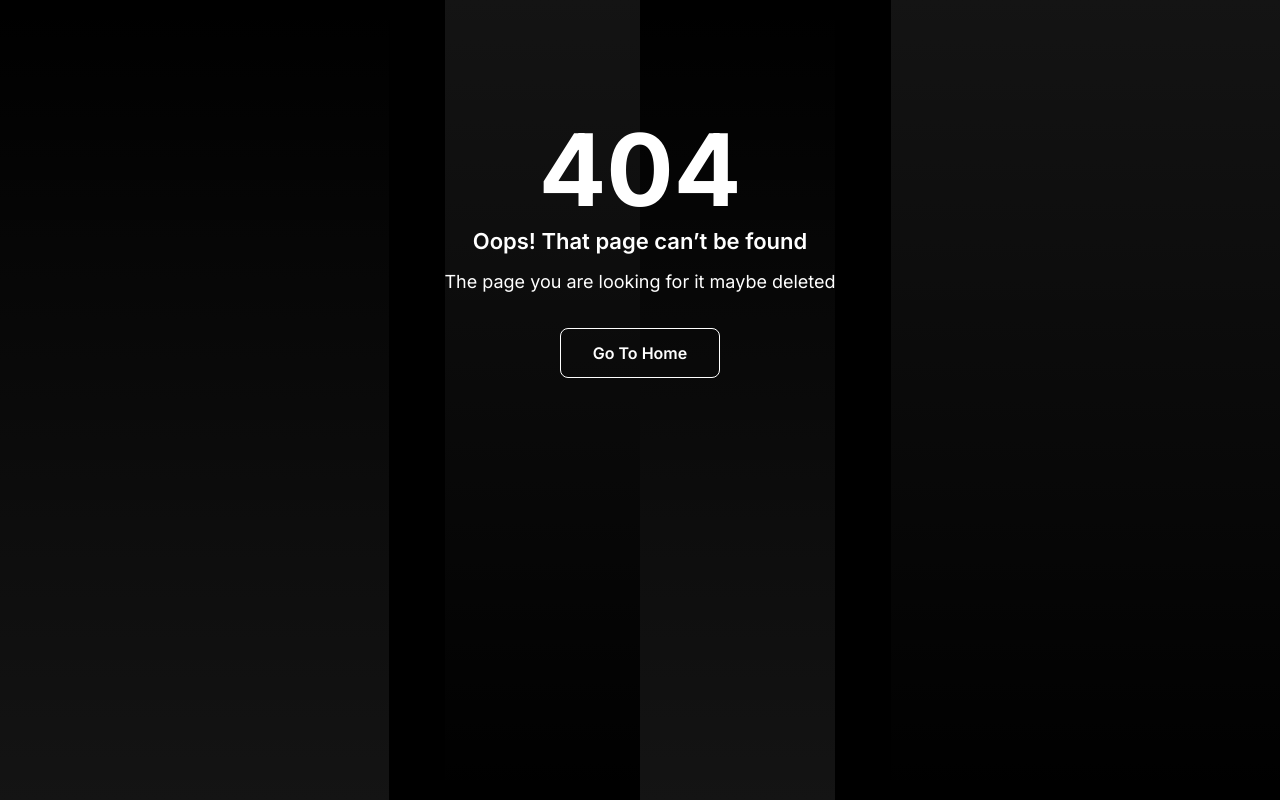
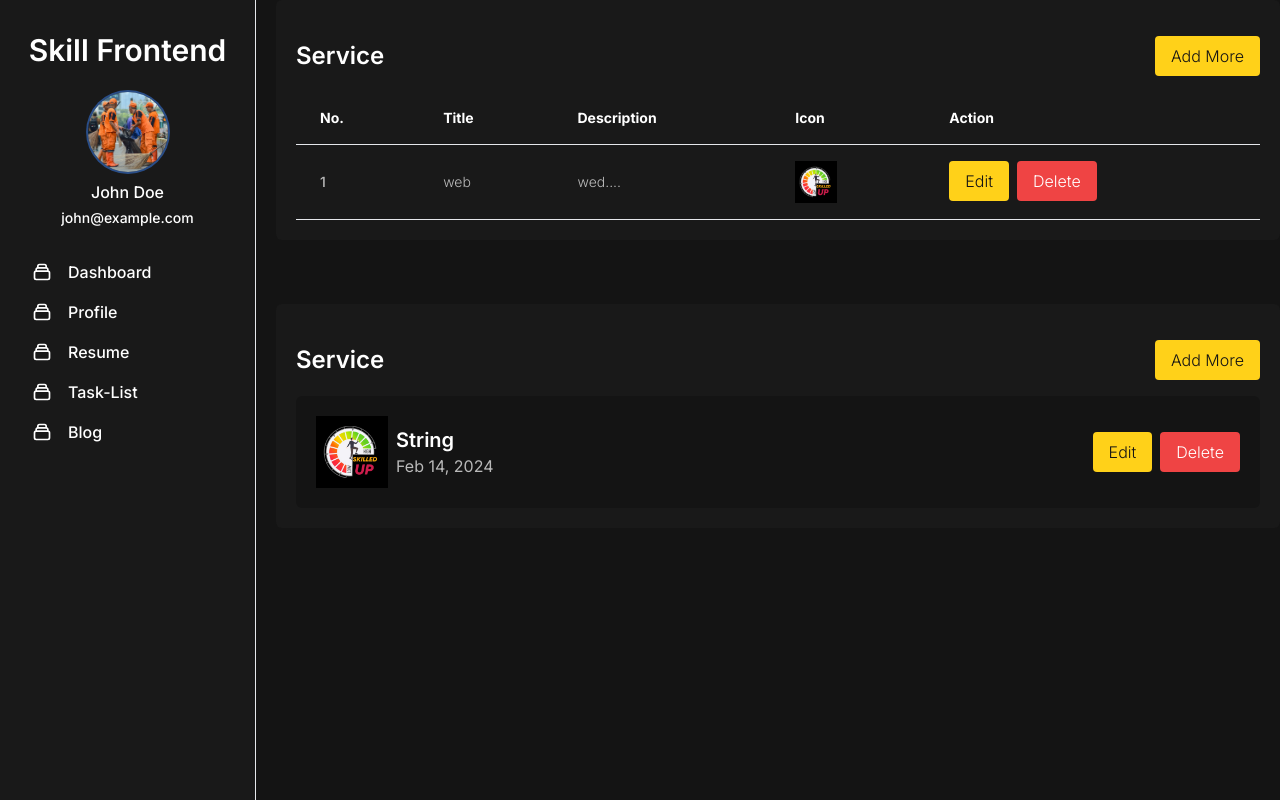
Before and after one commit to skilledjob/skilledfronted, a Next.js app: page /dashboard/blog in a window 1280 px wide. Before the commit this address had no page. Built offline with nearby package versions, Linux system fonts and the light colour scheme.

Commit message:
feature blog page add and service page add

```diff
--- /dev/null
+++ b/app/(dashboard)/components/Table.jsx
@@ -0,0 +1,45 @@
+import { Button } from "@/app/components/ui/button";
+import Image from "next/image";
+import logo from "@/public/assets/logo.jpeg";
+
+export default function Table() {
+  return (
+    <div class="overflow-hidden">
+      <table class="min-w-full text-left text-sm font-light">
+        <thead class="border-b font-medium text-white">
+          <tr>
+            <th scope="col" class="px-6 py-4">
+              No.
+            </th>
+            <th scope="col" class="px-6 py-4">
+              Title
+            </th>
+            <th scope="col" class="px-6 py-4">
+              Description
+            </th>
+            <th scope="col" class="px-6 py-4">
+              Icon
+            </th>
+            <th scope="col" class="px-6 py-4">
+              Action
+            </th>
+          </tr>
+        </thead>
+        <tbody className="text-white/70">
+          <tr class="border-b">
+            <td class="whitespace-nowrap px-6 py-4 font-medium">1</td>
+            <td class="whitespace-nowrap px-6 py-4">web</td>
+            <td class="whitespace-nowrap px-6 py-4">wed....</td>
+            <td class="whitespace-nowrap px-6 py-4">
+              <Image src={logo} width={42} height={42} alt="Logo" />
+            </td>
+            <td class="whitespace-nowrap px-6 py-4 flex items-center gap-2">
+              <Button>Edit</Button>
+              <Button variant="denger">Delete</Button>
+            </td>
+          </tr>
+        </tbody>
+      </table>
+    </div>
+  );
+}
--- a/app/(dashboard)/components/sidebar.jsx
+++ b/app/(dashboard)/components/sidebar.jsx
@@ -4,7 +4,7 @@ import Link from "next/link";
 import { Avatar } from "@/app/components/ui/avatar";
 
 export default function SidebarDashBoard() {
-  const url = [
+  const navItem = [
     {
       name: "Dashboard",
       path: "/dashboard",
@@ -21,6 +21,10 @@ export default function SidebarDashBoard() {
       name: "Task-List",
       path: "/dashboard/task-list",
     },
+    {
+      name: "Blog",
+      path: "/dashboard/blog",
+    },
   ];
   return (
     <aside className="flex sticky top-0 flex-col min-w-64 h-screen px-4 py-8 overflow-y-auto bg-secondary border-r rtl:border-r-0 rtl:border-l">
@@ -34,7 +38,7 @@ export default function SidebarDashBoard() {
       </div>
       <div className="flex flex-col justify-between flex-1 mt-6 text-white">
         <nav>
-          {url.map(namePath => (
+          {navItem.map(namePath => (
             <Link
               className="flex items-center px-4 py-2 rounded-lg"
               href={namePath.path}
--- /dev/null
+++ b/app/(dashboard)/dashboard/add-blog/page.jsx
@@ -0,0 +1,31 @@
+import SubHeader from "@/app/(website)/components/Subheader/Subheader";
+import { Button } from "@/app/components/ui/button";
+import FormElements from "@/app/components/ui/form-elements";
+import TextArea from "../resume/components/TextArea";
+
+export default function Add_Blog() {
+  return (
+    <div className="text-white p-5 w-full">
+      <div className="bg-secondary w-full p-5 rounded-md">
+        <SubHeader>Add Blog</SubHeader>
+        <div className="mt-10">
+          <form className="flex flex-col items-start gap-5 justify-start">
+            <div className="w-full">
+              <FormElements.Label withAsterisk>Service Name</FormElements.Label>
+              <FormElements.Input />
+            </div>
+            <div className="w-full">
+              <FormElements.Label withAsterisk>Icon</FormElements.Label>
+              <FormElements.FileInput>Choose Icon</FormElements.FileInput>
+            </div>
+            <TextArea />
+            <div className="flex gap-5 items-center mt-10 ">
+              <Button>SAVE</Button>
+              <Button variant="denger">CANCEL</Button>
+            </div>
+          </form>
+        </div>
+      </div>
+    </div>
+  );
+}
--- /dev/null
+++ b/app/(dashboard)/dashboard/blog/page.jsx
@@ -0,0 +1,45 @@
+import SubHeader from "@/app/(website)/components/Subheader/Subheader";
+import { Button } from "@/app/components/ui/button";
+import Table from "../../components/Table";
+import Link from "next/link";
+import Image from "next/image";
+import logo from "@/public/assets/logo.jpeg";
+
+export default function Blog() {
+  return (
+    <div className="flex flex-col w-full">
+      <div className="w-full mr-5 p-5 bg-secondary rounded-md">
+        <div className="flex items-center justify-between w-full">
+          <SubHeader className="text-white">Service</SubHeader>
+          <Link href="job-category">
+            <Button>Add More</Button>
+          </Link>
+        </div>
+        <Table />
+      </div>
+      <div className="mt-16 w-full mr-5 p-5 bg-secondary rounded-md">
+        <div className="flex items-center justify-between w-full">
+          <SubHeader className="text-white">Service</SubHeader>
+          <Link href="add-blog">
+            <Button>Add More</Button>
+          </Link>
+        </div>
+        <div className="flex items-center justify-between bg-primary p-5 rounded-md">
+          <div className="flex items-center gap-2">
+            <div>
+              <Image src={logo} width={72} height={72} alt="logo" />
+            </div>
+            <div>
+              <h1 className="text-white text-xl font-semibold">String</h1>
+              <p className="text-white/70 text-base">Feb 14, 2024</p>
+            </div>
+          </div>
+          <div className="flex items-center gap-2">
+            <Button>Edit</Button>
+            <Button variant="denger">Delete</Button>
+          </div>
+        </div>
+      </div>
+    </div>
+  );
+}
--- /dev/null
+++ b/app/(dashboard)/dashboard/job-category/page.jsx
@@ -0,0 +1,33 @@
+import SubHeader from "@/app/(website)/components/Subheader/Subheader";
+import { Button } from "@/app/components/ui/button";
+import FormElements from "@/app/components/ui/form-elements";
+
+export default function Job_Category(){
+  return(
+    <div className="text-white p-5 w-full">
+      <div className="bg-secondary w-full p-5 rounded-md">
+        <SubHeader>Add Job</SubHeader>
+        <div className="mt-10">
+          <form className="space-y-3">
+            <div>
+              <FormElements.Label withAsterisk>Service Name</FormElements.Label>
+              <FormElements.Input />
+            </div>
+            <div>
+              <FormElements.Label withAsterisk>Description</FormElements.Label>
+              <FormElements.Input />
+            </div>
+            <div>
+              <FormElements.Label withAsterisk>Icon</FormElements.Label>
+              <FormElements.FileInput>Choose Icon</FormElements.FileInput>
+            </div>
+            <div className="flex gap-5 items-center">
+              <Button>SAVE</Button>
+              <Button variant="denger">CANCEL</Button>
+            </div>
+          </form>
+        </div>
+      </div>
+    </div>
+  )
+}
--- a/app/(dashboard)/dashboard/resume/components/TextArea.jsx
+++ b/app/(dashboard)/dashboard/resume/components/TextArea.jsx
@@ -1,9 +1,21 @@
 "use client";
 import { useState } from "react";
 import ReactQuill from "react-quill";
-import 'react-quill/dist/quill.snow.css';
+import "react-quill/dist/quill.snow.css";
 
 export default function TextArea() {
   const [value, setValue] = useState("");
-  return <ReactQuill theme="snow" value={value} onChange={setValue} className="text-whit" placeholder="Write something interesting about you..." />;
+  return (
+    <ReactQuill
+      theme="snow"
+      value={value}
+      onChange={setValue}
+      className="text-whit"
+      style={{
+        height: "250px",
+        width: "100%",
+      }}
+      placeholder="Write something interesting about you..."
+    />
+  );
 }
--- a/app/(dashboard)/dashboard/resume/page.jsx
+++ b/app/(dashboard)/dashboard/resume/page.jsx
@@ -33,7 +33,7 @@ export default function Resume() {
             Upload Photo .jpg, .jpeg, .png
           </p>
         </div>
-        <div>
+        <div className="mb-16">
           <SubHeader className="">Intro & Overview</SubHeader>
           <p className="text-lg font-semibold">Overview*</p>
           <TextArea />
--- a/app/components/ui/button/index.jsx
+++ b/app/components/ui/button/index.jsx
@@ -33,7 +33,9 @@ export const Button = ({
             ? "bg-btnColor text-primary"
             : variant === "text"
               ? "text-sky-500"
-              : "bg-sky-500 text-white"
+              : variant === "denger"
+                ? "bg-red-500 text-white"
+                : "bg-sky-500 text-white"
     }
     ${
       weight === "bold"
```
